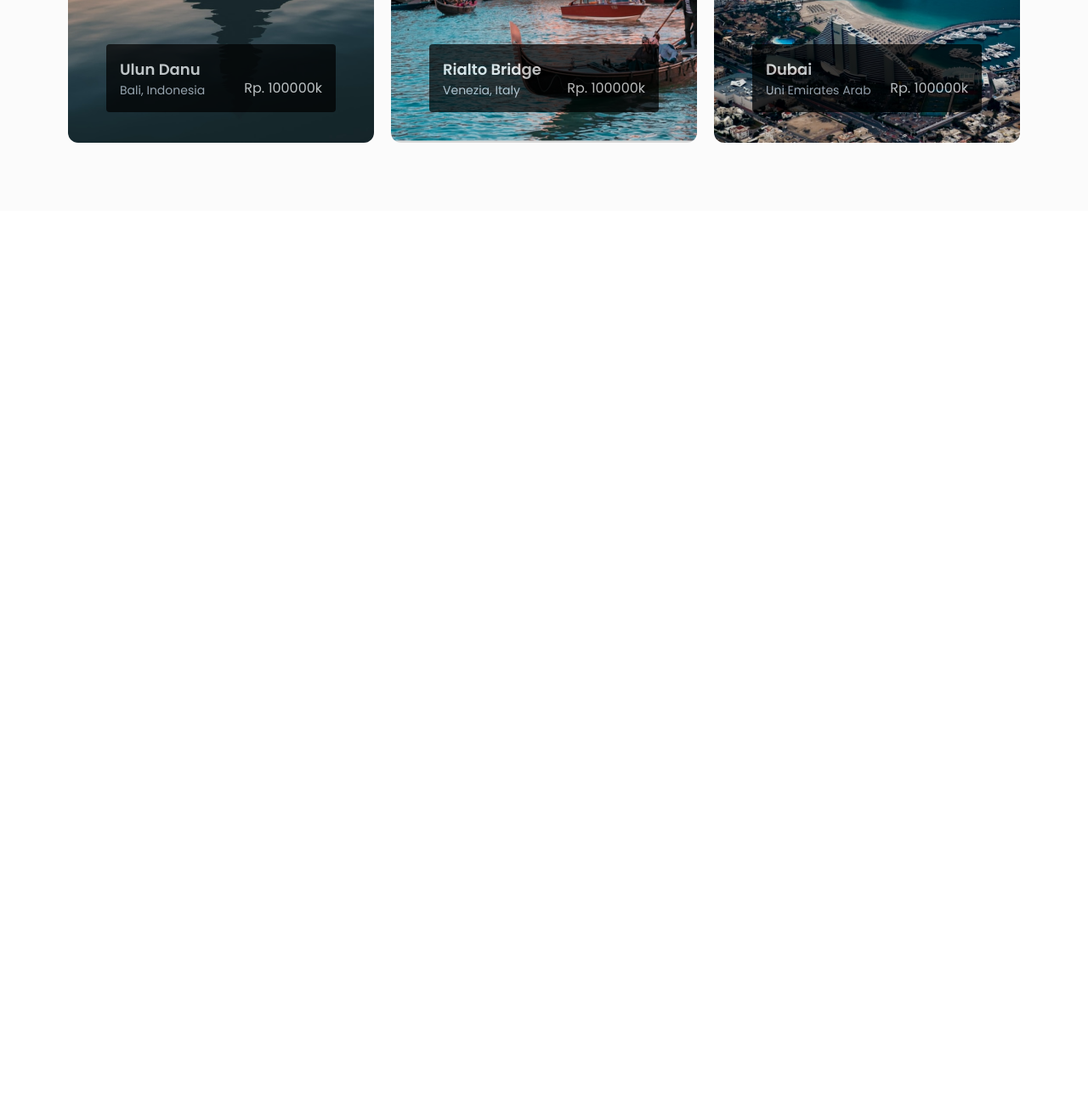
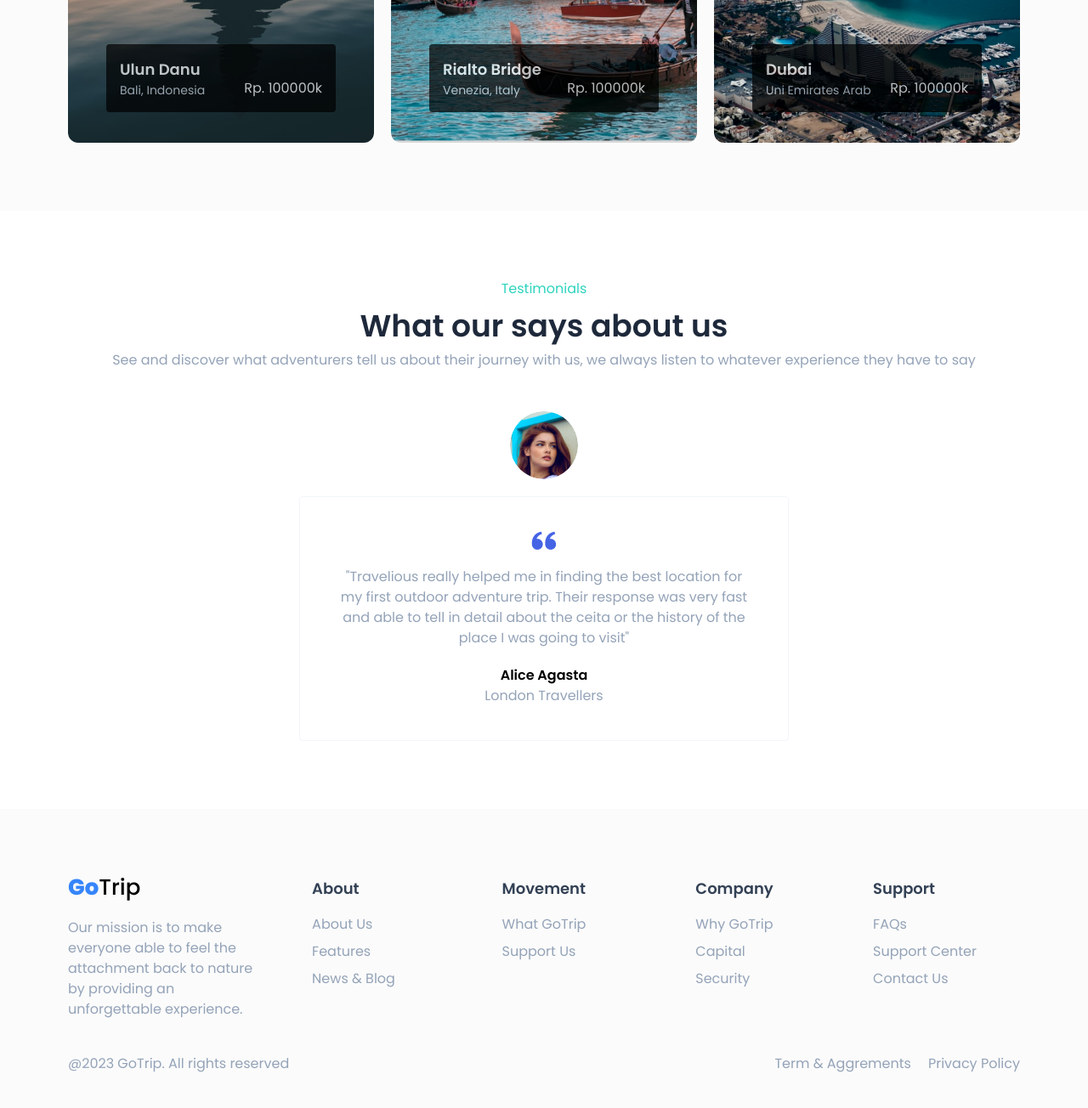
Before and after one commit to agungprabowo13/go-trip-tailwind-css, a website: page src/index.html in a window 1280 px wide. Shown: the part 2174-3478 px from the top of the page at 85% size. Before the commit the page ends 2422 px from the top, so only its background shows below. Drawn offline with Linux system fonts and the light colour scheme.

Commit message:
menambahkan testimonials dan footer sudah responsive

```diff
--- a/src/index.html
+++ b/src/index.html
@@ -106,9 +106,69 @@
     </section>
     <!-- End Location -->
     <!-- Testimonials -->
-    <section >
-
+    <section class="p-10 md:p-20 text-center">
+        <p class="subtitle">Testimonials</p>
+        <h1 class="title mb-2 mt-3">What our says about us</h1>
+        <p class="description">See and discover what adventurers tell us about their journey with us, we always listen to whatever experience they have to say</p>
+        <img src="../dist/images/Ellipse 1.png" alt="" class="mx-auto rounded-full mt-12 mb-5">
+        <div class="border border-slate-100 max-w-xl mx-auto p-10 rounded">
+            <img src="../dist/images/petik.png" alt="" class="mx-auto mb-5">
+            <p class="description mb-5">"Travelious really helped me in finding the best location for my first outdoor adventure trip. Their  response was very fast and able to tell in detail about the ceita or the history of the place I was going to visit"</p>
+            <h2 class="font-semibold">Alice Agasta</h2>
+            <p class="description">London Travellers</p>
+        </div>
     </section>
     <!-- End Testimonials -->
+    <!-- Footer -->
+    <footer class="pt-10 px-10 md:px-20 md:pt-20 pb-0 bg-[#FBFBFB]">
+        <div class="grid grid-cols-1 md:grid-cols-5">
+            <div>
+                <img src="../dist/images/logo.png" alt="">
+                <p class="description mt-5">Our mission is to make everyone able to feel the attachment back to nature by providing an unforgettable experience.</p>
+            </div>
+            <div class="mx-0 md:mx-auto mt-5 md:mt-0">
+                <h2 class="font-semibold mb-4 text-lg text-slate-700">About</h2>
+                <ul class="description">
+                    <li class="mb-2"><a href="#">About Us</a></li>
+                    <li class="mb-2"><a href="#">Features</a></li>
+                    <li class="mb-2"><a href="#">News & Blog</a></li>
+                </ul>
+            </div>
+            <div class="mx-0 md:mx-auto mt-5 md:mt-0">
+                <h2 class="font-semibold mb-4 text-lg text-slate-700">Movement</h2>
+                <ul class="description">
+                    <li class="mb-2"><a href="#">What GoTrip</a></li>
+                    <li class="mb-2"><a href="#">Support Us</a></li>
+                </ul>
+            </div>
+            <div class="mx-0 md:mx-auto mt-5 md:mt-0">
+                <h2 class="font-semibold mb-4 text-lg text-slate-700">Company</h2>
+                <ul class="description">
+                    <li class="mb-2"><a href="#">Why GoTrip</a></li>
+                    <li class="mb-2"><a href="#">Capital</a></li>
+                    <li class="mb-2"><a href="#">Security</a></li>
+                </ul>
+            </div>
+            <div class="mx-0 md:mx-auto mt-5 md:mt-0">
+                <h2 class="font-semibold mb-4 text-lg text-slate-700">Support</h2>
+                <ul class="description">
+                    <li class="mb-2"><a href="#">FAQs</a></li>
+                    <li class="mb-2"><a href="#">Support Center</a></li>
+                    <li class="mb-2"><a href="#">Contact Us</a></li>
+                </ul>
+            </div>
+
+        </div>
+        <div class="description flex justify-between py-10 items-center">
+            <p>
+                @2023 GoTrip. All rights reserved
+            </p>
+            <ul class="flex flex-col md:flex-row gap-0 md:gap-5 ">
+                <li>Term & Aggrements</li>
+                <li>Privacy Policy</li>
+            </ul>
+        </div>
+    </footer>
+    <!-- End Footer -->
 </body>
 </html>
```
Also changed, not shown: dist/images/Ellipse 1.png (added), dist/images/petik.png (added), dist/output.css.
